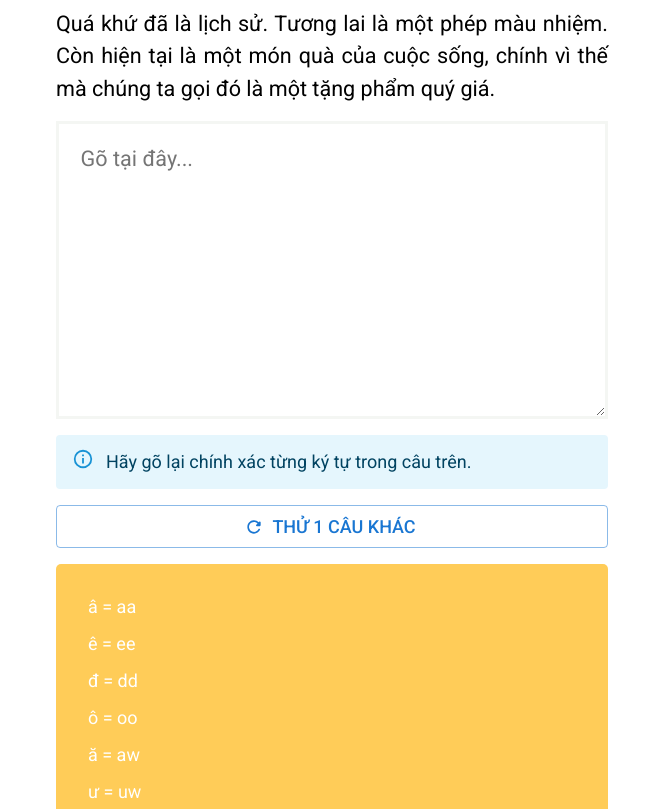
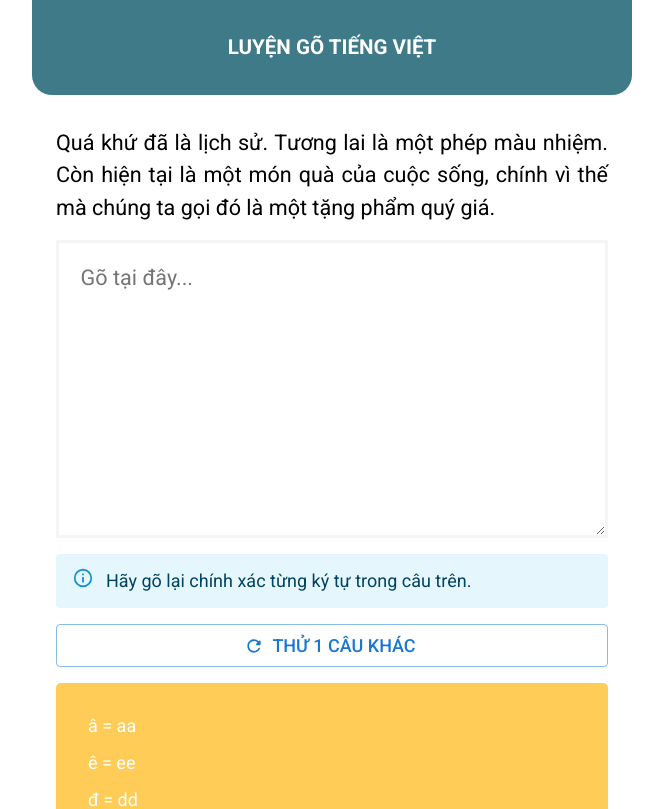
Before and after one commit to nguyencongcuong/type-checker, a React (Create React App) app: page / in a window 1280 px wide. Shown: the top 809 px of the page, without its empty margins (308-971 px from the left). Built offline with nearby package versions, Linux system fonts and the light colour scheme.

Commit message:
add: Header

```diff
--- a/package.json
+++ b/package.json
@@ -14,6 +14,7 @@
     "gh-pages": "^3.2.3",
     "react": "^17.0.2",
     "react-dom": "^17.0.2",
+    "react-icons": "^4.3.1",
     "react-scripts": "4.0.3",
     "web-vitals": "^0.2.4",
     "workbox-background-sync": "^5.1.4",
--- a/src/App.js
+++ b/src/App.js
@@ -1,9 +1,13 @@
 import React from 'react';
+import HeaderContainer from './containers/Header';
 import TypeCheckerContainer from './containers/TypeChecker';
 
 function App() {
   return (
-    <TypeCheckerContainer />
+    <>
+      <HeaderContainer />
+      <TypeCheckerContainer />
+    </>
   );
 }
 
--- /dev/null
+++ b/src/containers/Header.jsx
@@ -0,0 +1,16 @@
+import { Container, Box, Stack, Typography } from '@mui/material'
+import React from 'react'
+
+
+export default function HeaderContainer() {
+  return (
+    <Container maxWidth="sm" sx={{ background: "#3f7a89", borderRadius: "0 0 20px 20px", color: "white", p: 4}}>
+      <Stack direction="row" justifyContent="center">
+        <Typography
+          sx={{textTransform: "uppercase", fontWeight: 800}}
+          children="Luyện gõ tiếng Việt"
+        />
+      </Stack>
+    </Container>
+  )
+}
--- a/src/containers/TypeChecker.jsx
+++ b/src/containers/TypeChecker.jsx
@@ -20,7 +20,7 @@ export default function TypeCheckerContainer() {
   }, [text, typedText])
 
   return (
-    <Container maxWidth="sm">
+    <Container maxWidth="sm" sx={{p:4}}>
       <Stack
         direction="column"
         spacing={2}
@@ -46,9 +46,15 @@ export default function TypeCheckerContainer() {
               : check && <Alert severity="success">Chúc mừng! Bạn đã gõ đúng rồi!</Alert>
 
         }
-        <Button variant="outlined" startIcon={<RefreshRounded />} onClick={handleClick}>Thử 1 câu khác</Button>
+        <Button
+          variant="outlined"
+          startIcon={<RefreshRounded />}
+          onClick={handleClick}
+        >
+          Thử 1 câu khác
+        </Button>
 
-        <Box sx={{ fontSize: "1.2rem", bgcolor: "#ffcc58", color: "white", borderRadius: "5px", p: 2}}>
+        <Box sx={{ fontSize: "1.2rem", bgcolor: "#ffcc58", color: "white", borderRadius: "5px", p: 2 }}>
           <List>
             {
               [
--- a/src/index.css
+++ b/src/index.css
@@ -5,7 +5,10 @@
   font-family: "Roboto", sans-serif;
   font-size: 18px;
 }
-
+body {
+  padding: 0;
+  margin: 0;
+}
 body::-webkit-scrollbar {
   width: 0;
 }
```
Also changed, not shown: 1 other file (tests, documents, lock files or other folders).
